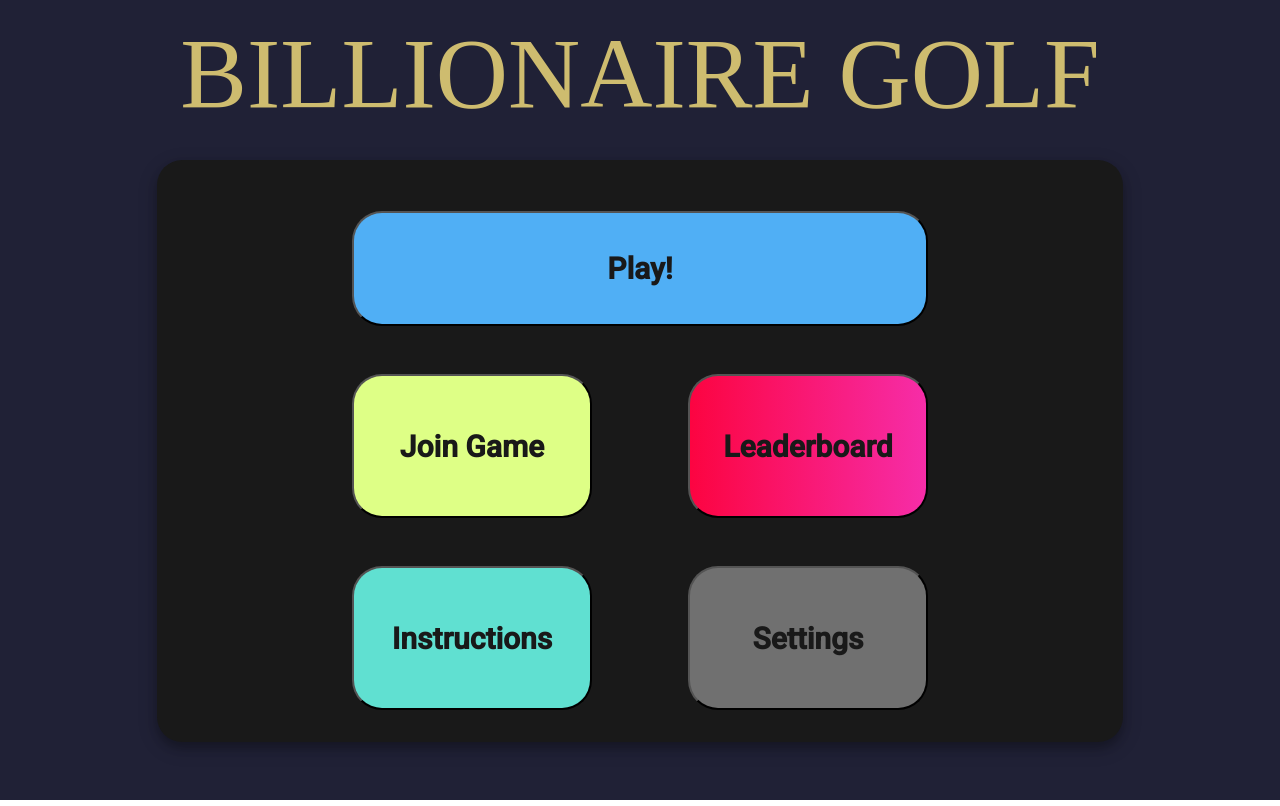
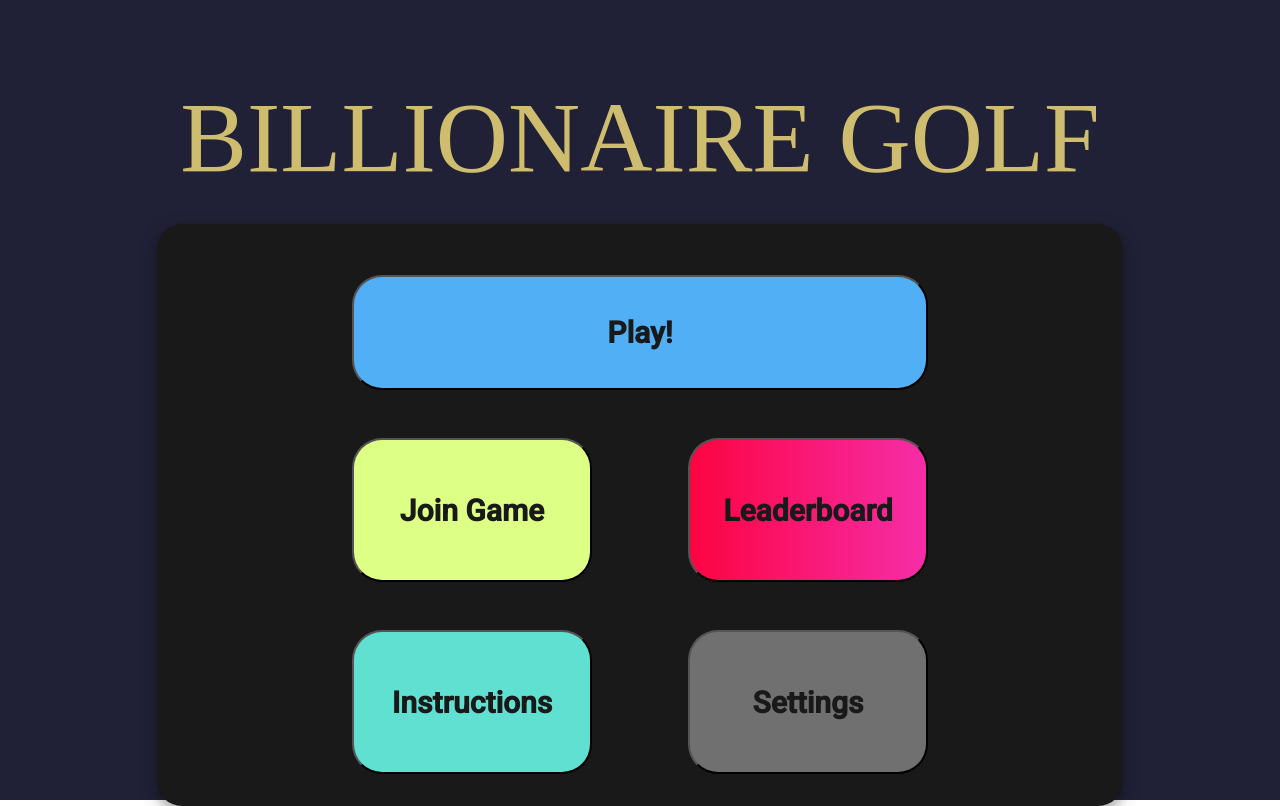
Before and after one commit to LachlanDow/Industry_Proj_Team5, an Angular app in the folder Front-end/become-billionaire/: page / in a window 1280 px wide. Built offline with nearby package versions, Linux system fonts and the light colour scheme; a web font is replaced by a local one.

Commit message:
Title moved down

```diff
--- a/Front-end/become-billionaire/src/app/app.component.css
+++ b/Front-end/become-billionaire/src/app/app.component.css
@@ -6,7 +6,7 @@
 .title{
 font-family: "PhosphateInline";
 text-align: center;
-padding-top: 5%;
+padding-top: 10%;
 padding-bottom: 5%;
 color: #cebc6f;
 font-size  : 100px;
```
